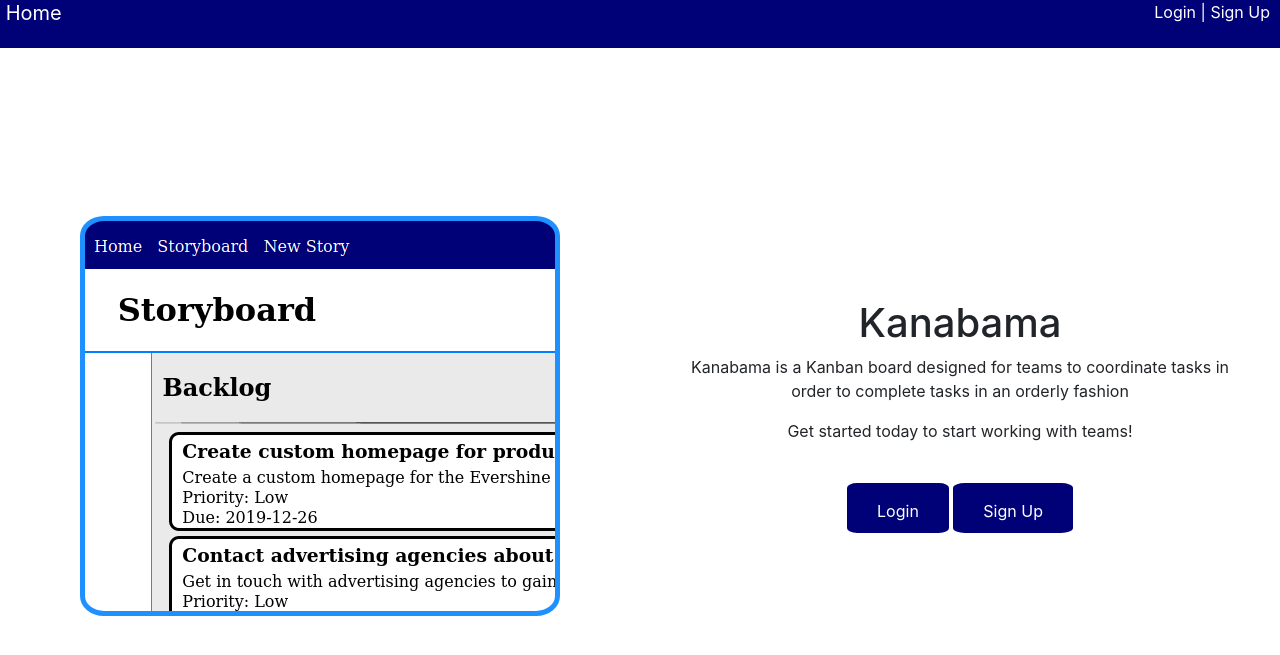
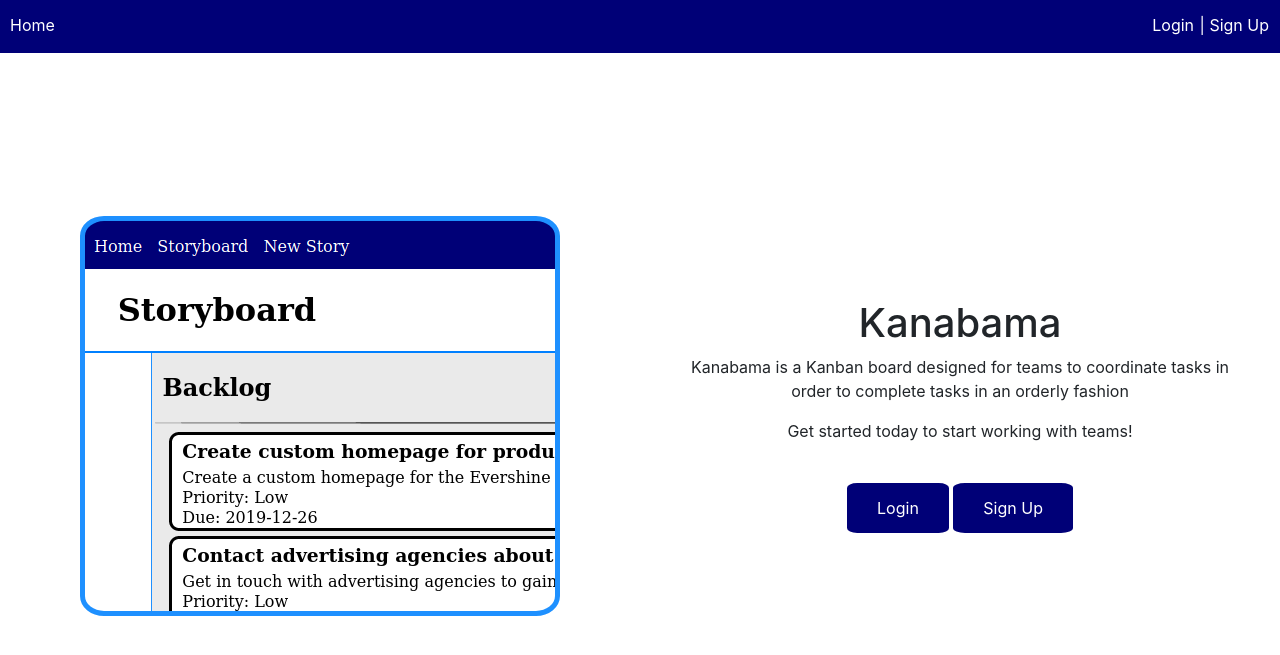
Before and after one commit to Royceirving/Kanabama, a Flask app: page / in a window 1280 px wide. Shown: the top 655 px of the page. Run offline with Flask 2, Linux system fonts and the light colour scheme; some libraries are stand-ins or nearby versions.

```diff
--- a/static/homepage.css
+++ b/static/homepage.css
@@ -59,7 +59,7 @@ html, body {
 
 .button a {
   position: relative;
-  top: 15.55px;
+  top: 25%;
   color: White;
   text-decoration: none;
 }
--- a/static/style.css
+++ b/static/style.css
@@ -12,12 +12,16 @@ nav {
     background-color: #000077 ;
     color: White;
     width: 100%;
-    height: 3em;
     position: fixed;
+    padding-top: 12.5px;
 }
 
 nav a:visited{
     text-decoration-style: none;
+}
+
+nav a {
+    padding-right: 1px;
 }
 
 nav ul {
```
